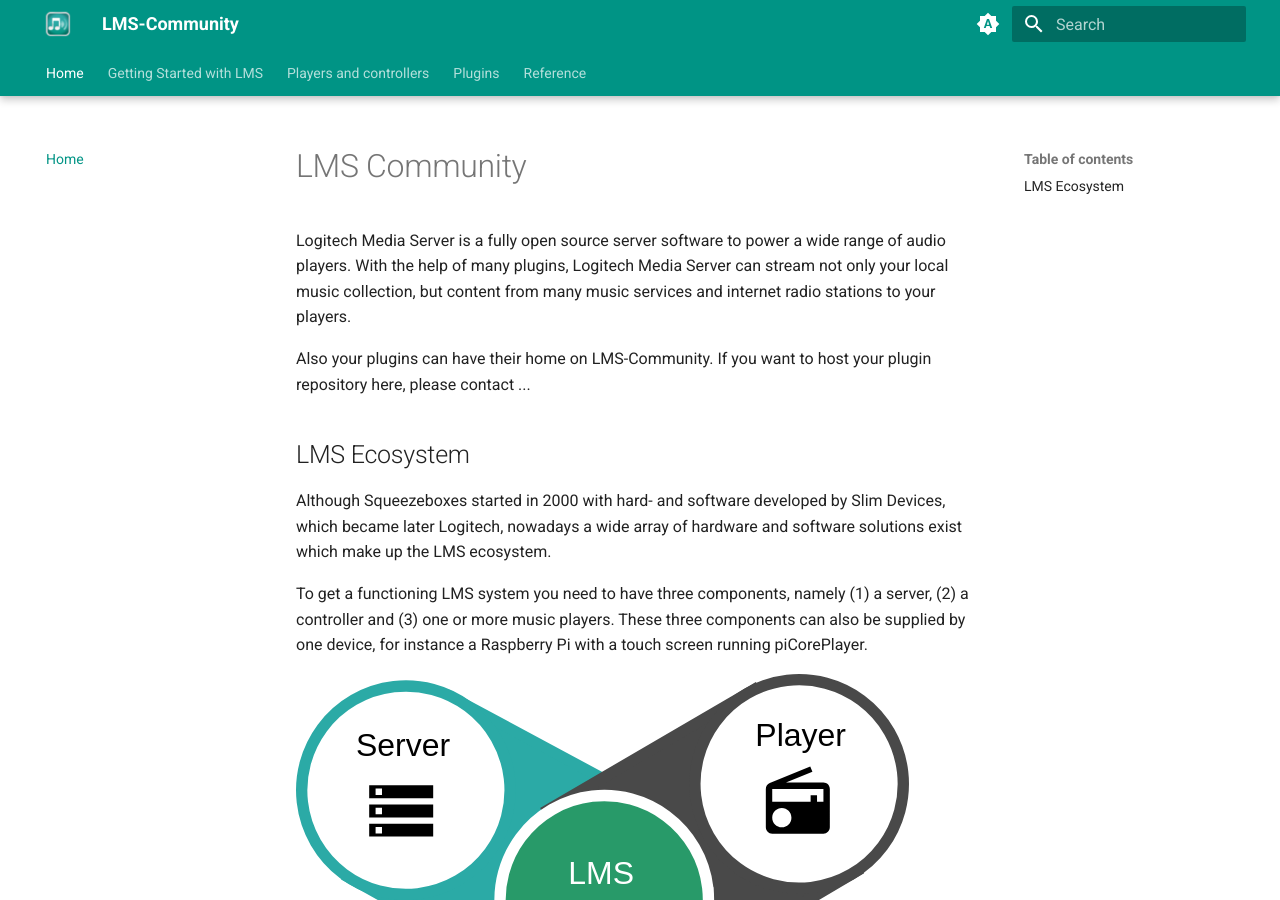
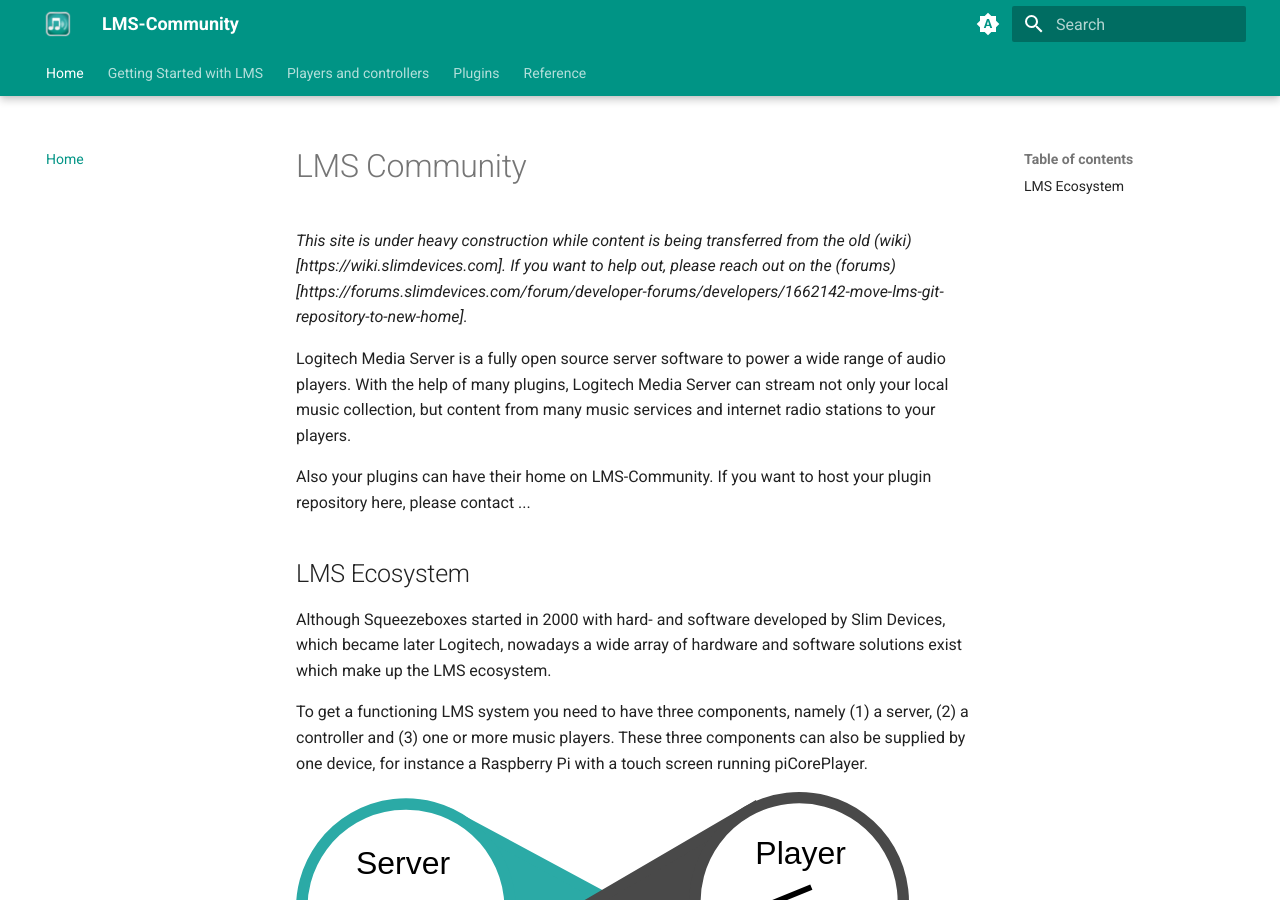
Before and after one commit to LMS-Community/lms-community.github.io, an MkDocs documentation site: the page built from docs/index.md, in a window 1280 px wide and 900 px high. Built offline with MkDocs 1.6.1 and Material for MkDocs 9.7.7, drawn with Linux system fonts in a browser that asks for light colours.

Commit message:
Add 'under construction' notice

```diff
--- a/docs/index.md
+++ b/docs/index.md
@@ -4,6 +4,8 @@
 ---
 
 # LMS Community
+
+*This site is under heavy construction while content is being transferred from the old (wiki)[https://wiki.slimdevices.com]. If you want to help out, please reach out on the (forums)[https://forums.slimdevices.com/forum/developer-forums/developers/1662142-move-lms-git-repository-to-new-home].*
 
 Logitech Media Server is a fully open source server software to power a wide range of audio players. With the help of many plugins, Logitech Media Server can stream not only your local music collection, but content from many music services and internet radio stations to your players.
 
```
